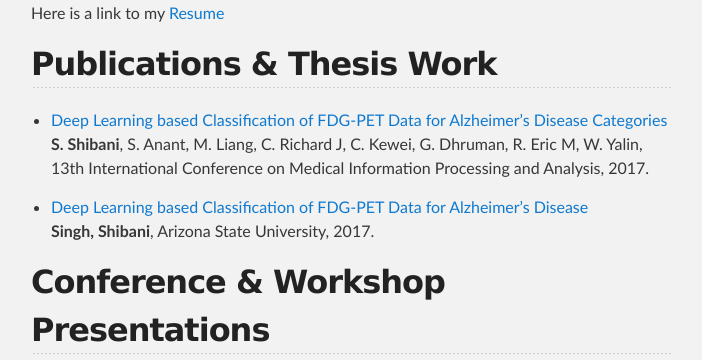
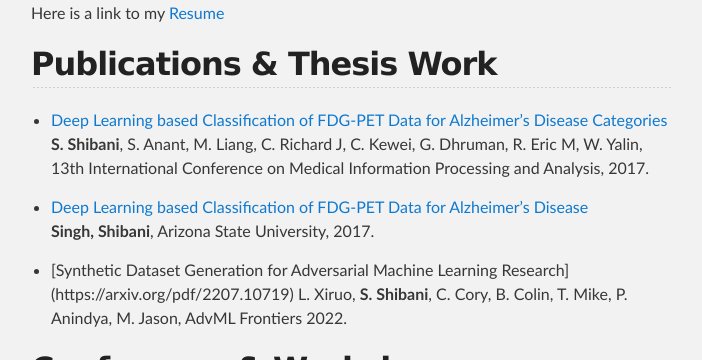
Before and after one commit to paperblack/paperblack.github.io, a Jekyll site: the page built from index.md, in a window 1280 px wide and 900 px high, scrolled down 2182 px, cut to the strip 0-360 px from the top of the window. Shown: the whole strip, without its empty margins (289-991 px from the left). Built offline with Jekyll 4.4.1, drawn with Linux system fonts in a browser that asks for light colours.

Commit message:
Update index.md
Add AdvML paper citation

```diff
--- a/index.md
+++ b/index.md
@@ -85,6 +85,10 @@ Here is a link to my <a href="./assets/pdf/resume.pdf">Resume</a>
 * [Deep Learning based Classification of FDG-PET Data for Alzheimer’s Disease](https://repository.asu.edu/attachments/186430/content/Singh_asu_0010N_16846.pdf)
   **Singh, Shibani**, Arizona State University, 2017.
 
+* [Synthetic Dataset Generation for Adversarial Machine Learning Research]
+(https://arxiv.org/pdf/2207.10719)
+L. Xiruo, **S. Shibani**, C. Cory, B. Colin, T. Mike, P. Anindya, M. Jason, AdvML Frontiers 2022.
+
 ## Conference & Workshop Presentations
 
 <div align="center">
```
